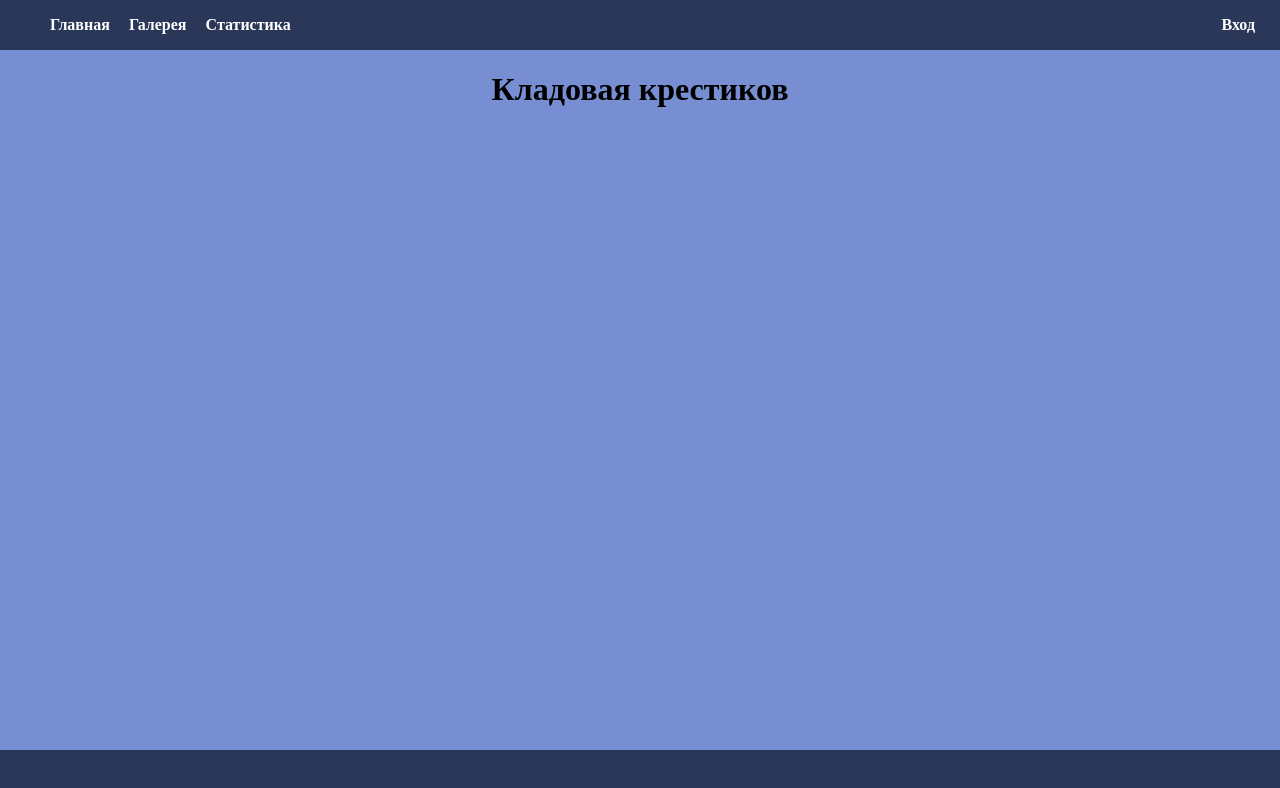
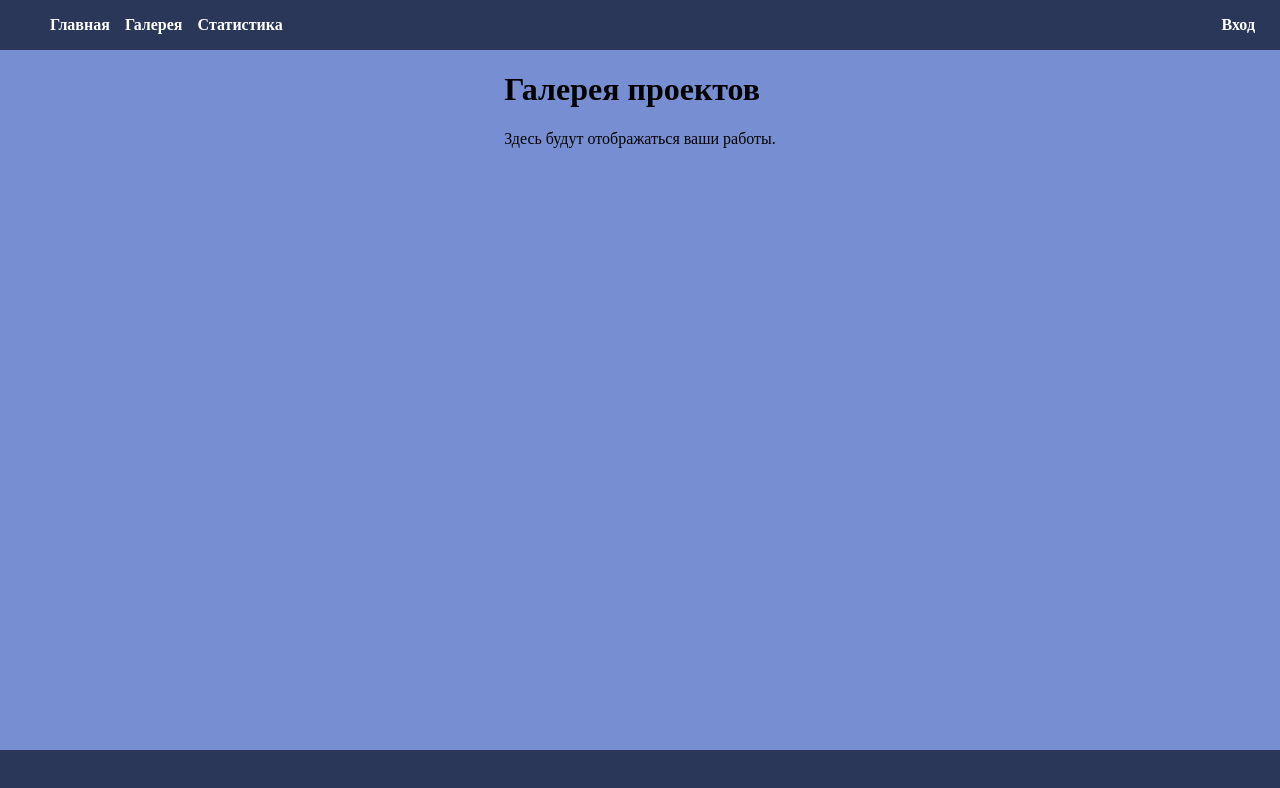
Before and after one commit to eseniav/webCrossStitchCounter, a Vue app in the folder client/: page /gallery in a window 1280 px wide. Shown: the top 788 px of the page. Built offline with nearby package versions, Linux system fonts and the light colour scheme; a web font is replaced by a local one.

Commit message:
fix styles

```diff
--- a/client/index.html
+++ b/client/index.html
@@ -12,27 +12,7 @@
   </head>
   <body>
     <script type="module" src="/src/main.js"></script>
-    <header>
-      <nav id="nav">
-          <ul>
-              <li><a href="/home">Главная</a></li>
-              <li><a href="/gallery">Галерея</a></li>
-              <li><a href="/statistics">Статистика</a></li>
-          </ul>
-          <ul>
-              <li id="loginLink"><a href="/login">Вход</a></li>
-          </ul>
-      </nav>
-  </header>
-  <main id="app">
-
-  </main>
-  <footer>
-
-  </footer>
-  <dialog id="imageModal" aria-labelledby="modalTitle" aria-describedby="modalContent">
-      <button class="close-btn" aria-label="Закрыть" onclick="closeModal()">×</button>
-      <img id="modalImage" alt="Полное изображение проекта">
-  </dialog>
+  <div id="app">
+  </div>
   </body>
 </html>
--- a/client/public/style.css
+++ b/client/public/style.css
@@ -31,6 +31,12 @@
     .world-map {
       max-width: 100%;
     }
+}
+#app {
+    min-height: 100vh;
+    display: grid;
+    grid-template-areas: "header" "main" "footer";
+    grid-template-rows: auto 1fr auto;
 }
 #comment-input {
     flex: 1;
@@ -74,11 +80,13 @@ fieldset {
 footer {
     background-color: #2A3759;
     min-height: 50px;
+    grid-area: footer;
 }
 header {
     background-color: #2A3759;
     position: sticky;
     top: 0;
+    grid-area: header;
 }
 main {
     width: 100%;
@@ -87,6 +95,7 @@ main {
     flex: 1 1 0%;
     background-color: #778FD2;
     justify-content: center;
+    grid-area: main;
 }
 nav {
     display: flex;
--- a/client/src/App.vue
+++ b/client/src/App.vue
@@ -1,7 +1,32 @@
-<script setup></script>
+<script setup>
+// Здесь можно добавить логику компонента
+</script>
 
 <template>
-  <h1>Кладовая крестиков</h1>
+
+    <header>
+      <nav id="nav">
+        <ul>
+          <li><router-link to="/">Главная</router-link></li>
+          <li><router-link to="/gallery">Галерея</router-link></li>
+          <li><router-link to="/statistics">Статистика</router-link></li>
+        </ul>
+        <ul>
+          <li id="loginLink"><router-link to="/login">Вход</router-link></li>
+        </ul>
+      </nav>
+    </header>
+    <main>
+      <router-view></router-view>
+    </main>
+    <footer></footer>
+    <dialog id="imageModal" aria-labelledby="modalTitle" aria-describedby="modalContent">
+      <button class="close-btn" aria-label="Закрыть" onclick="closeModal()">×</button>
+      <img id="modalImage" alt="Полное изображение проекта">
+    </dialog>
+
 </template>
 
-<style scoped></style>
+<style scoped>
+/* Стили для App.vue */
+</style>
--- a/client/src/router/index.js
+++ b/client/src/router/index.js
@@ -1,8 +1,18 @@
 import { createRouter, createWebHistory } from 'vue-router'
+import HomeView from '../views/HomeView.vue';
+import GalleryView from '../views/GalleryView.vue';
+import StatisticsView from '../views/StatisticsView.vue';
+
+const routes = [
+  { path: '/', name: 'home', component: HomeView },
+  { path: '/gallery', name: 'gallery', component: GalleryView },
+  { path: '/statistics', name: 'statistics', component: StatisticsView },
+  { path: '/login', name: 'login', component: { template: '<div><h1>Страница входа</h1></div>' } }
+];
 
 const router = createRouter({
   history: createWebHistory(import.meta.env.BASE_URL),
-  routes: [],
+  routes: routes,
 })
 
 export default router
--- /dev/null
+++ b/client/src/views/GalleryView.vue
@@ -0,0 +1,6 @@
+<template>
+    <div>
+      <h1>Галерея проектов</h1>
+      <p>Здесь будут отображаться ваши работы.</p>
+    </div>
+  </template>
--- /dev/null
+++ b/client/src/views/HomeView.vue
@@ -0,0 +1,6 @@
+<template>
+  <div>
+    <h1>Главная страница</h1>
+    <p>Добро пожаловать в Кладовую крестиков!</p>
+  </div>
+</template>
--- /dev/null
+++ b/client/src/views/StatisticsView.vue
@@ -0,0 +1,6 @@
+<template>
+    <div>
+      <h1>Статистика</h1>
+      <p>Статистика ваших проектов.</p>
+    </div>
+  </template>
```
